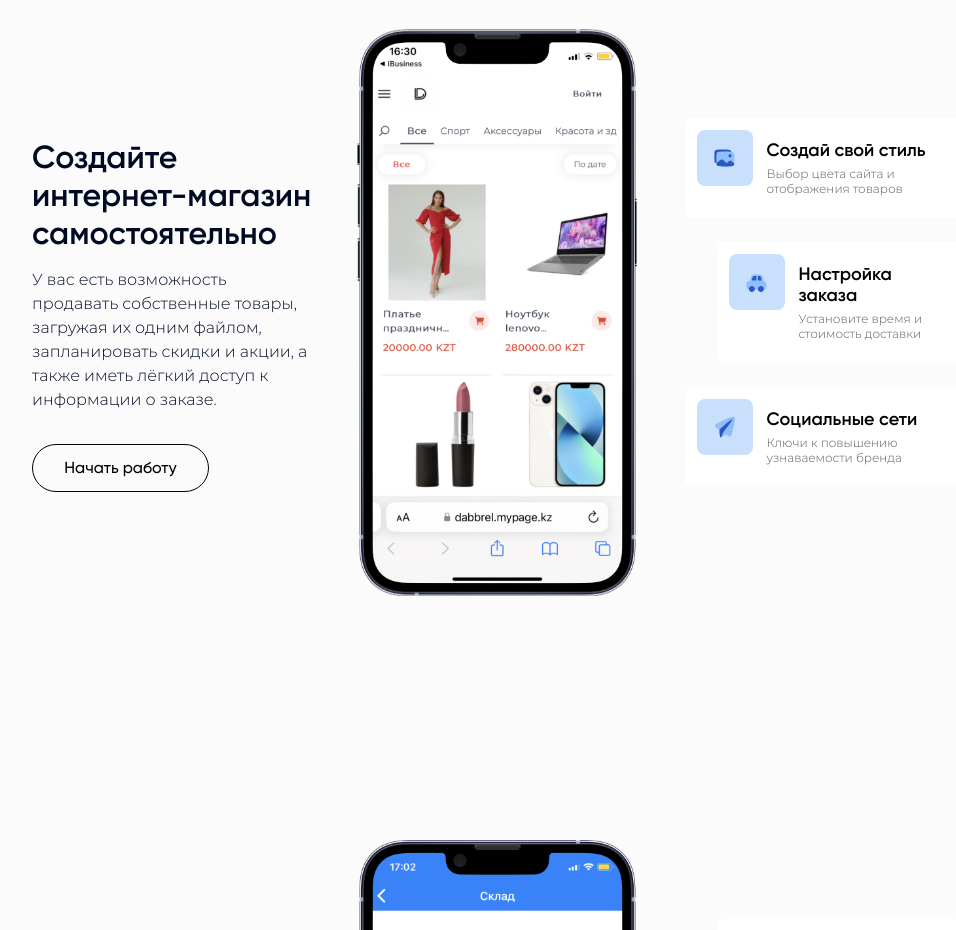
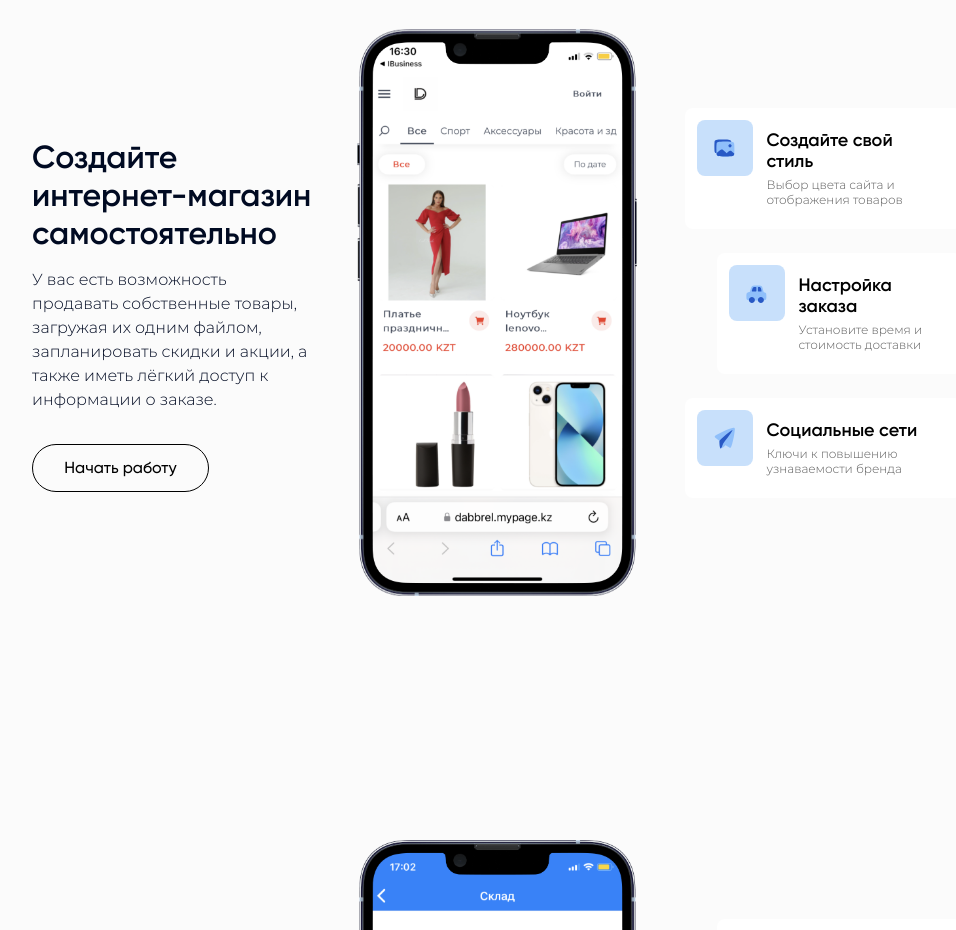
Before and after one commit to ToughGuy786/IBusiness, a website with bundled scripts: page src/index.html in a window 1280 px wide. Shown: the part 1906-2836 px from the top of the page, without its empty margins (143-1099 px from the left). Built offline with nearby package versions, Linux system fonts and the light colour scheme.

Commit message:
minor fixes

```diff
--- a/src/index.html
+++ b/src/index.html
@@ -259,7 +259,7 @@
                             <ul class="actions__ul">
                                 <li class="actions__li before-picture">
                                     <div class="actions__li-descr">
-                                        <div class="actions__li-title">Создай свой стиль</div>
+                                        <div class="actions__li-title">Создайте свой стиль</div>
                                         <div class="actions__li-text">Выбор цвета сайта и отображения товаров</div>
                                     </div>
                                 </li>
```
